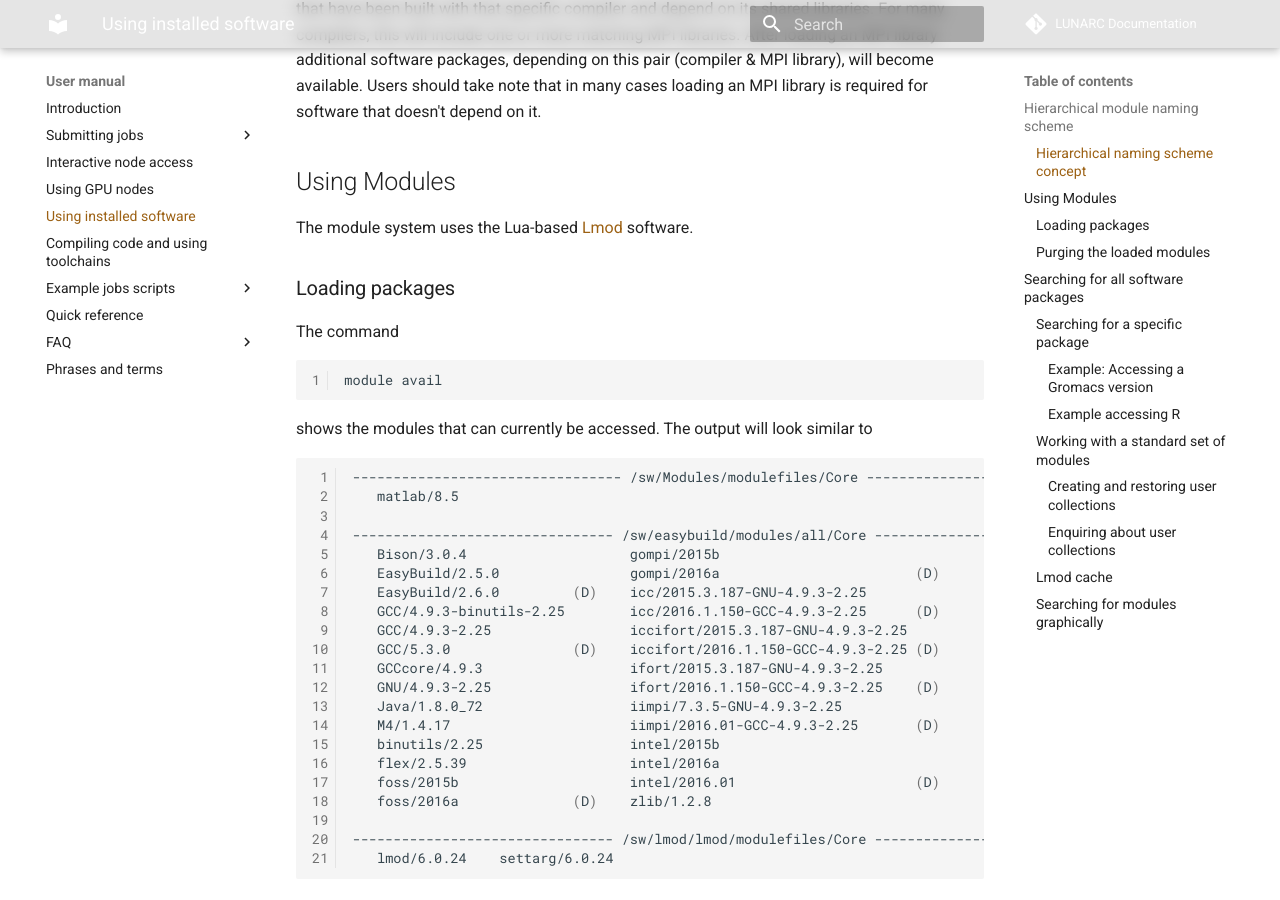
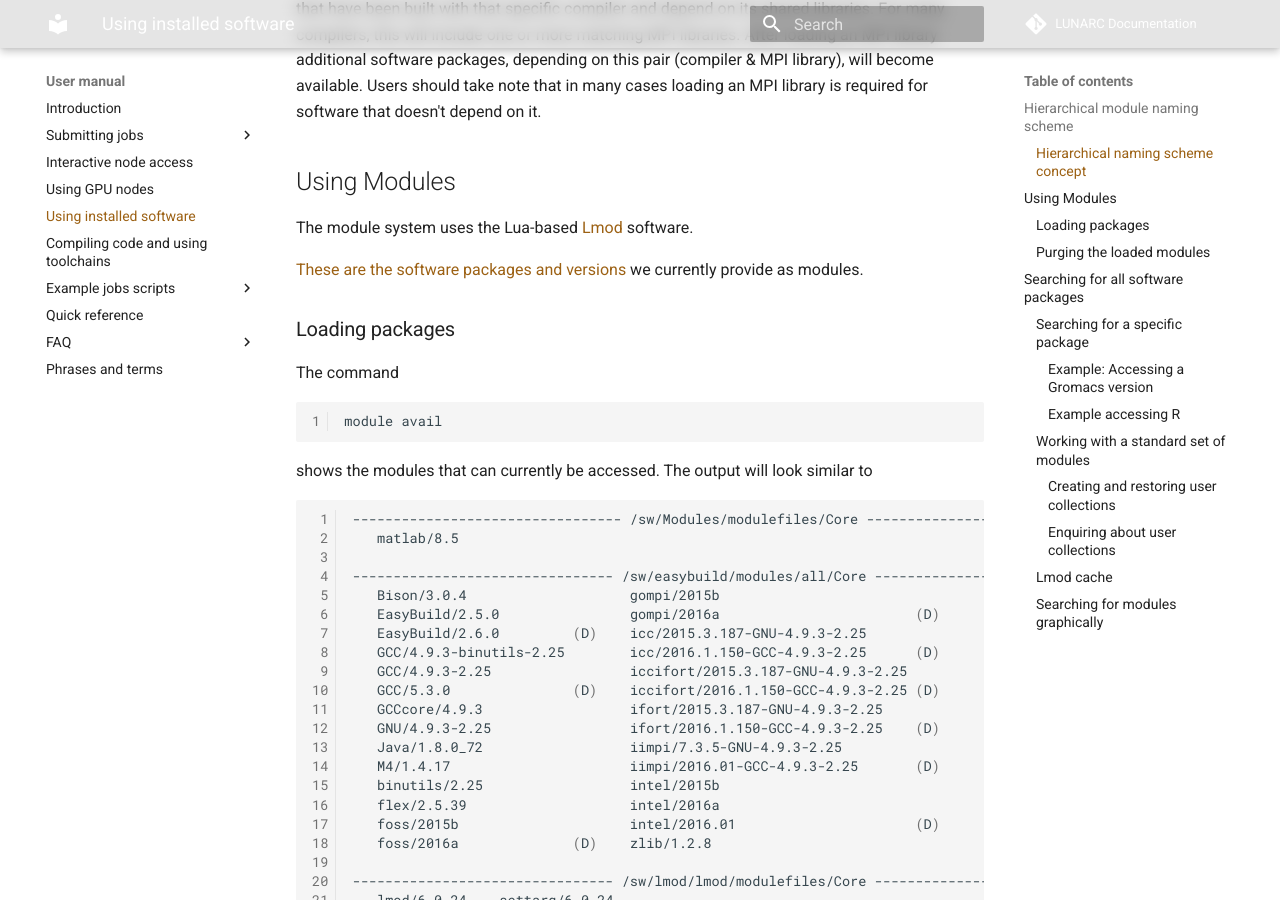
Before and after one commit to lunarc/lunarc_docs, an MkDocs documentation site: the page built from docs/manual/manual_modules.md, in a window 1280 px wide and 900 px high, scrolled down 514 px. Built offline with MkDocs 1.6.1 and Material for MkDocs 9.7.7, drawn with Linux system fonts in a browser that asks for light colours; comment, search, counter and statistics services are not loaded.

Commit message:
Added link to list of software modules

```diff
--- a/docs/manual/manual_modules.md
+++ b/docs/manual/manual_modules.md
@@ -10,6 +10,8 @@ When logging into the system, you only get access to those modules that do not r
 ## Using Modules
 
 The module system uses the Lua-based [Lmod](https://www.tacc.utexas.edu/research-development/tacc-projects/lmod) software.
+
+[These are the software packages and versions](/software/installed_software) we currently provide as modules.
 
 ### Loading packages
 
```
